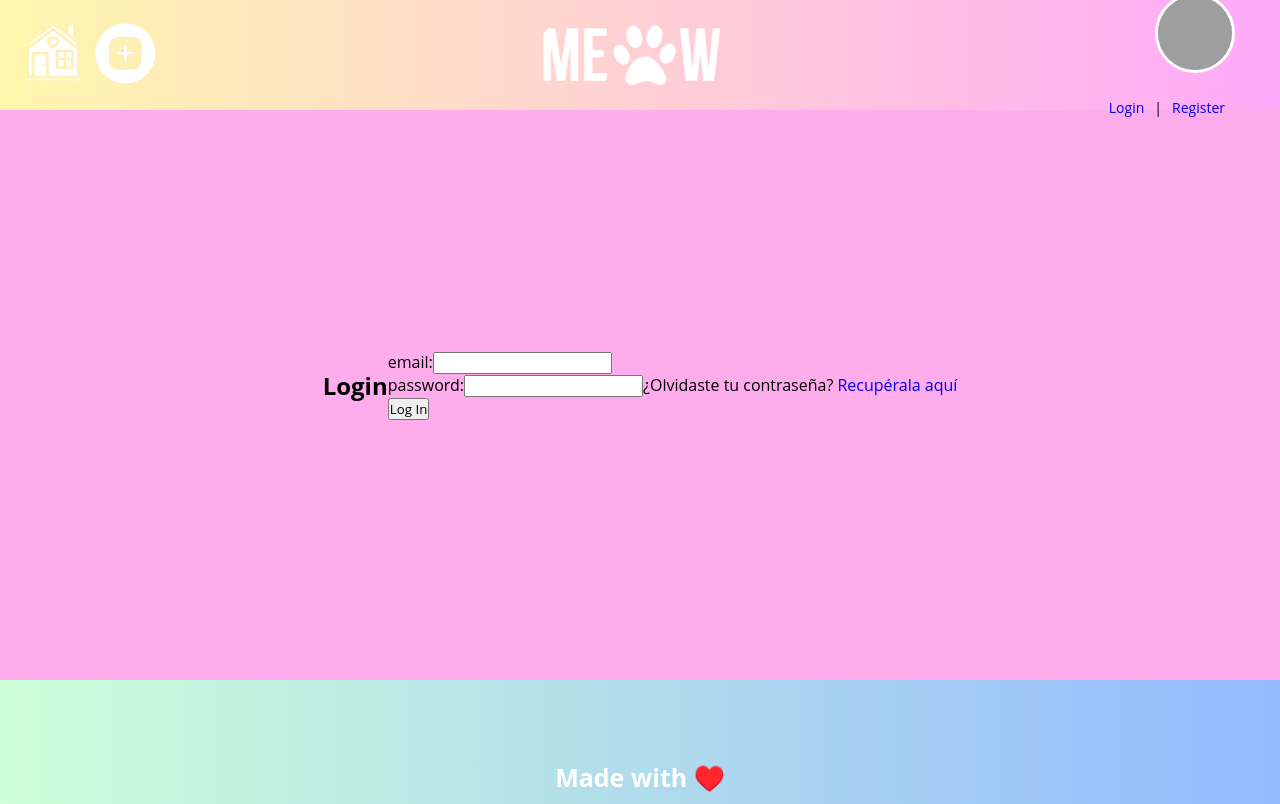
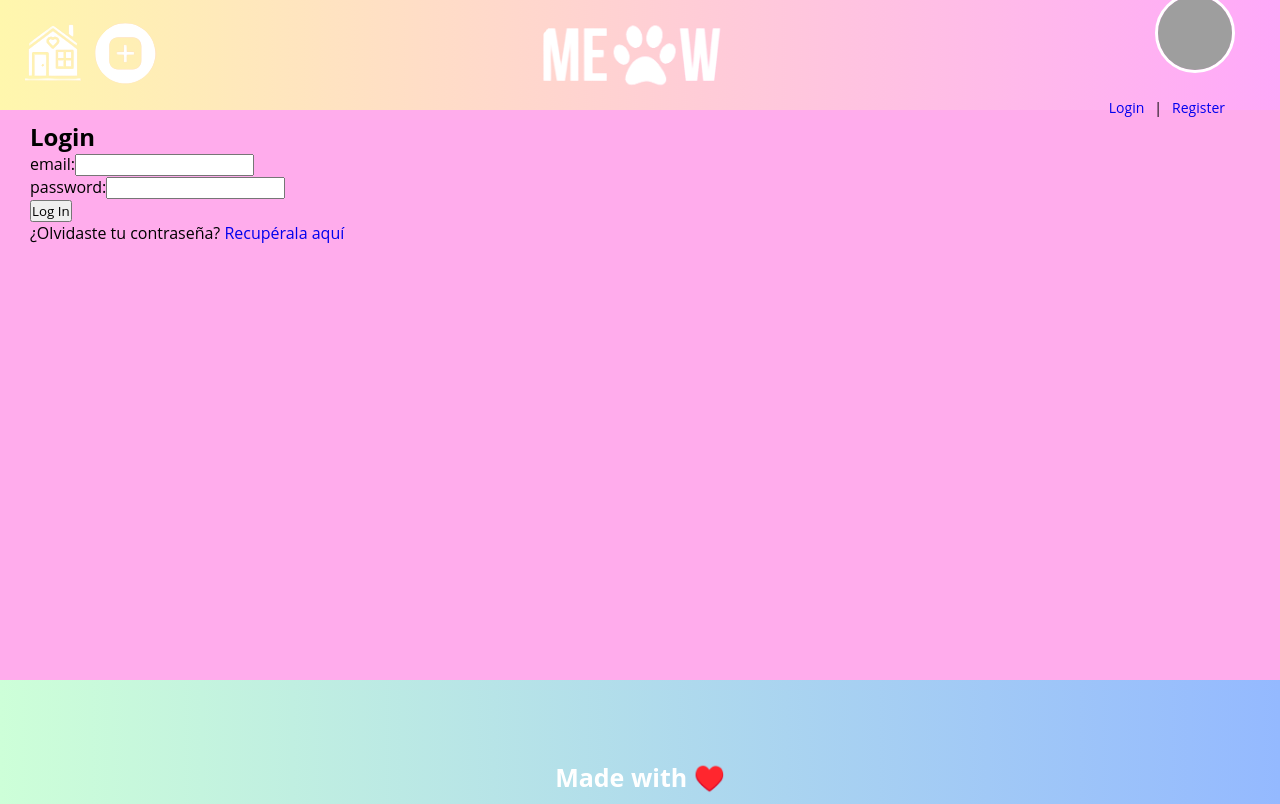
Before and after one commit to JediOrderHack/ObiWan, a React (Vite) app in the folder Grupo5ClonInsta-main/client/: page /login in a window 1280 px wide. Built offline with nearby package versions, Linux system fonts and the light colour scheme; no server answers.

Commit message:
cambios en el css

```diff
--- a/Grupo5ClonInsta-main/client/src/App.css
+++ b/Grupo5ClonInsta-main/client/src/App.css
@@ -50,3 +50,9 @@ footer {
   font-size: 25px;
   font-weight: 700;
 }
+.container {
+  width: 80%;
+  padding: 10% 10%;
+  margin: 0 auto;
+  display:grid ;
+}
--- a/Grupo5ClonInsta-main/client/src/components/EntryList.jsx
+++ b/Grupo5ClonInsta-main/client/src/components/EntryList.jsx
@@ -50,7 +50,7 @@ function EntryList() {
   }, [search]);
 
   return (
-    <div>
+    <div className="container">
       <input
         type="text"
         placeholder="Buscar entradas"
@@ -67,7 +67,6 @@ function EntryList() {
             photos={entry.photos}
             userId={entry.userId}
             username={entry.username}
-
             >
           </Post>
 
--- a/Grupo5ClonInsta-main/client/src/components/Post/Post.css
+++ b/Grupo5ClonInsta-main/client/src/components/Post/Post.css
@@ -53,6 +53,7 @@
   width: 100%;
   background: linear-gradient(90deg, #fff7ad, #ffa9fa);
   padding: 10px 20px;
+  position: relative;
 }
 
 .post_container .post_bottom .post_bottom_top {
--- a/Grupo5ClonInsta-main/client/src/components/Post/Post.jsx
+++ b/Grupo5ClonInsta-main/client/src/components/Post/Post.jsx
@@ -41,18 +41,18 @@ const Post = (props) => {
         </div>
 
         <div className="post_img">
-          <Carousel>
+
             {photos &&
               photos.map((photo, photoIndex) => (
                 <div key={`photo_${entryId}_${photoIndex}`}>
                   <img
                     src={getImageUrl(photo.photoName)}
                     alt={`Foto ${photoIndex + 1}`}
-                    style={imageStyles}
+
                   />
                 </div>
               ))}
-          </Carousel>
+
         </div>
       </div>
 
--- a/Grupo5ClonInsta-main/client/src/forms/LoginForm/LoginForm.css
+++ b/Grupo5ClonInsta-main/client/src/forms/LoginForm/LoginForm.css
@@ -1,6 +1,6 @@
 .post_container {
   margin-top: 80px;
-  display: flex;
+ /* display: flex;*/
   justify-content: center; /* Centra horizontalmente */
 
 }
@@ -9,7 +9,7 @@
   width: 100%;
   height: 600px;
   padding: 40px 30px 30px 30px;
-  display: flex;
+  /*display: flex;*/
   align-items: center; /* Centra verticalmente */
   justify-content: center; /* Centra horizontalmente */
 }
--- a/Grupo5ClonInsta-main/client/src/forms/RegisterForm/RegisterForm.css
+++ b/Grupo5ClonInsta-main/client/src/forms/RegisterForm/RegisterForm.css
@@ -1,6 +1,6 @@
 .post_container {
   margin-top: 80px;
-  display: flex;
+ /* display: flex;*/
   justify-content: center; /* Centra horizontalmente */
 
 }
@@ -9,7 +9,7 @@
   width: 100%;
   height: 600px;
   padding: 40px 30px 30px 30px;
-  display: flex;
+ /* display: flex;*/
   align-items: center; /* Centra verticalmente */
   justify-content: center; /* Centra horizontalmente */
 }
```
